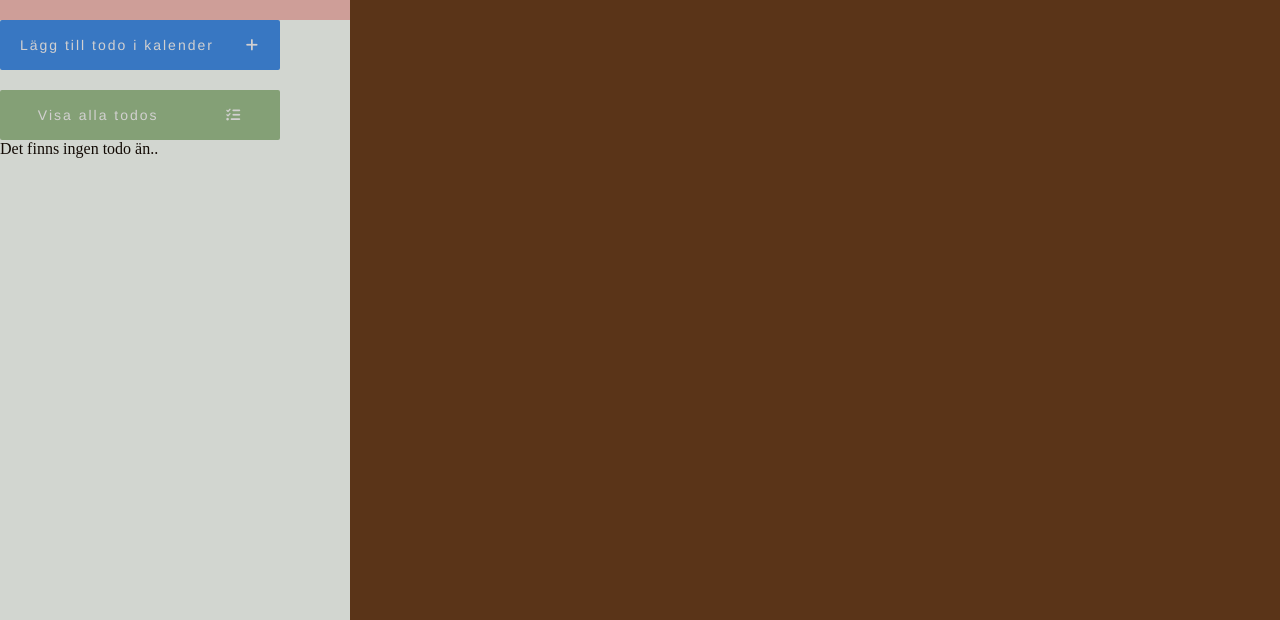
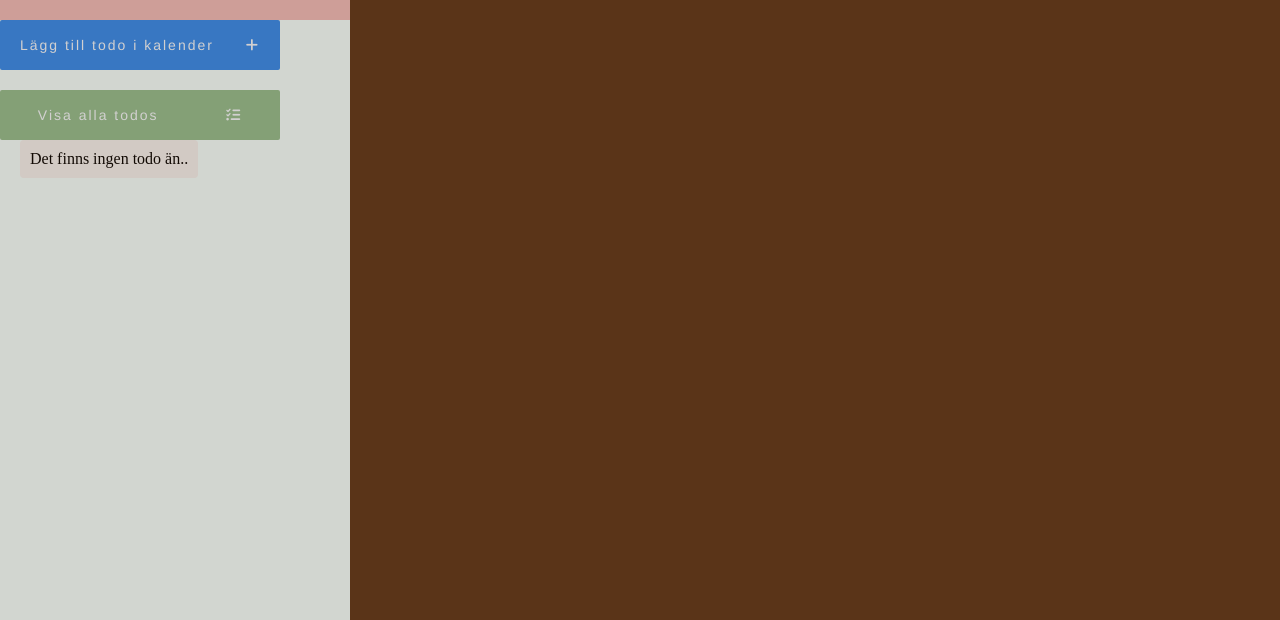
Before and after one commit to Radagastno1/onlinecalendar, a plain HTML site: page public/index.html in a window 1280 px wide. Both pictures are taken after a click on the button "Visa alla todos". Shown: the part 180-800 px from the top of the page. Drawn offline with Linux system fonts and the light colour scheme.

Commit message:
added css style to list of todos

```diff
--- a/public/aside.css
+++ b/public/aside.css
@@ -91,3 +91,23 @@ aside {
 #show-todos-btn {
     background-color: darkseagreen;
 }
+
+.todo-list
+{
+    display: flex;
+    flex-direction: row;
+    margin-left: 20px;
+}
+#todo-list li {
+    margin-bottom: 10px;
+    padding: 10px;
+    background-color: #f0f0f0;
+    border-radius: 4px;
+    list-style: none;
+  }
+
+  #todo-list h3 {
+    margin-top: 20px;
+    font-size: 18px;
+    font-weight: bold;
+  }
--- a/public/index.html
+++ b/public/index.html
@@ -57,10 +57,12 @@
           <i class="fas fa-tasks" class="todo-icon"></i>
         </button>
 
-        <ul id="todo-list" class="todo-reveal-list">
-          <!-- här ska li skrivas ut -->
-          <li></li>
-        </ul>
+        <div class="todo-list">
+          <ul id="todo-list" class="todo-reveal-list">
+            <!-- här ska li skrivas ut -->
+            <li></li>
+          </ul>
+        </div>
 
       </div>
 
```
